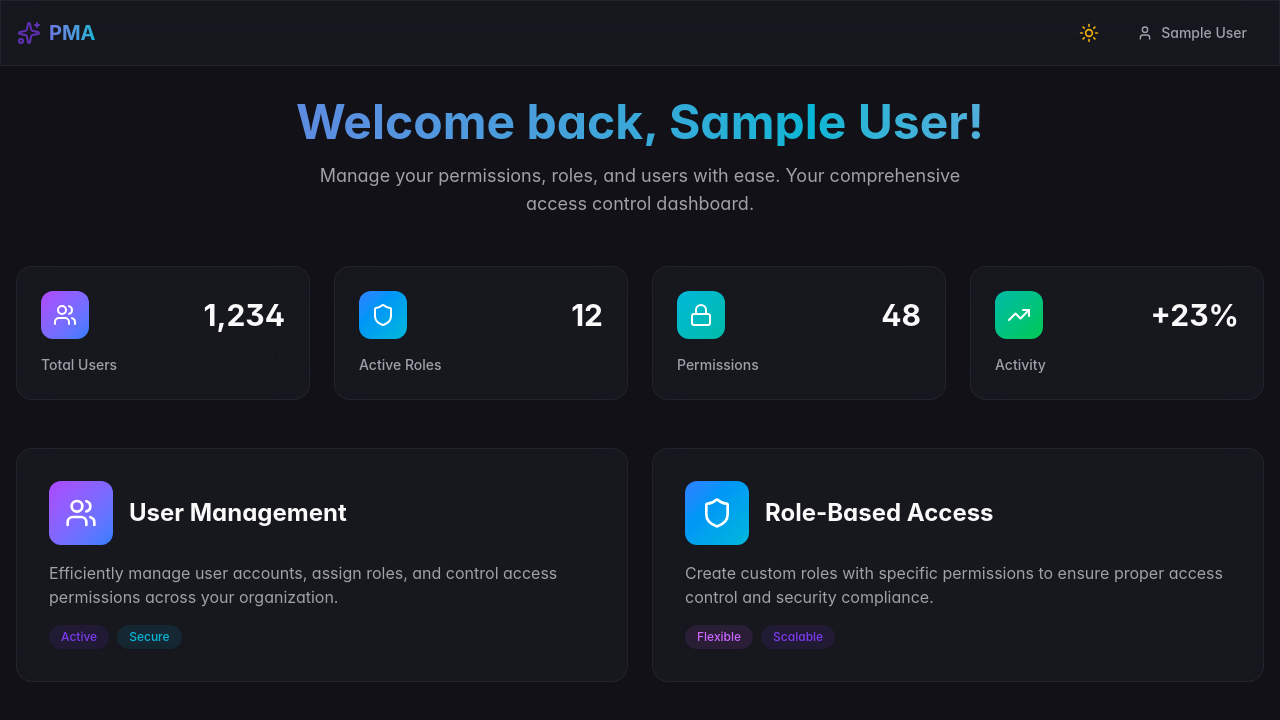
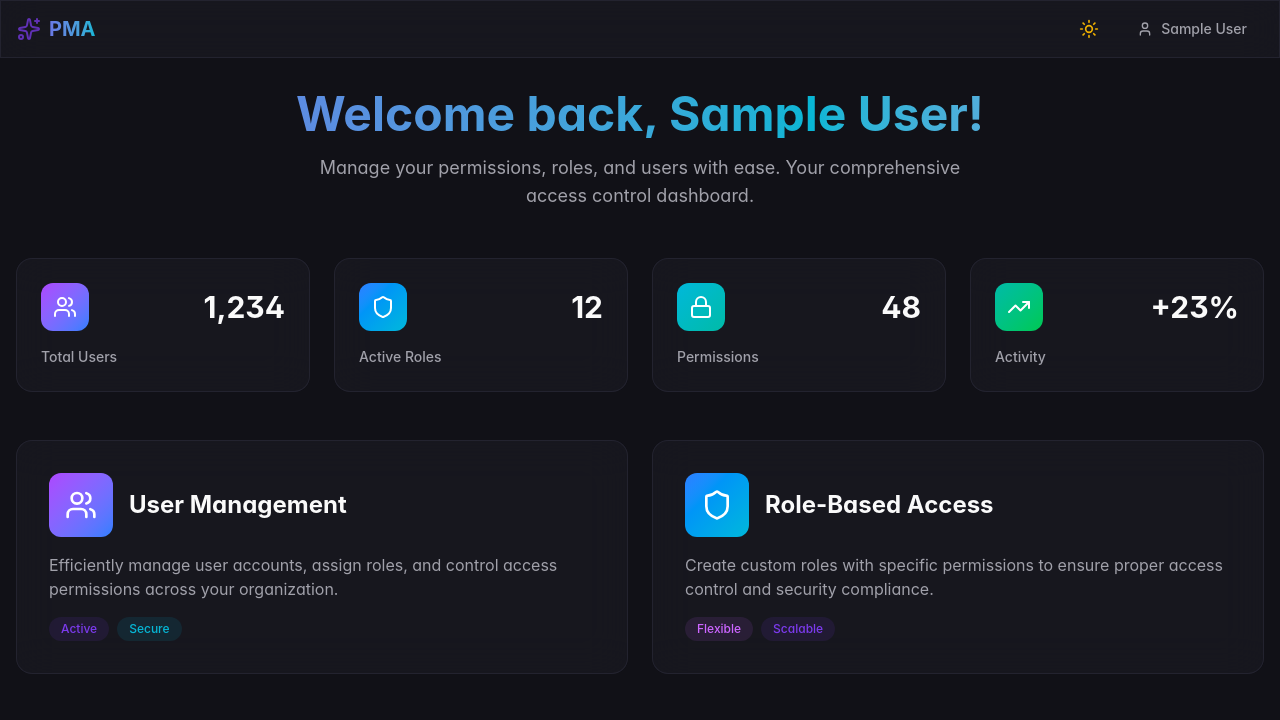
Before and after one commit to zeeshan6789539/PMA, a React (Vite) app in the folder front-end/: page / in a window 1280 px wide. Shown: the top 720 px of the page. Built offline with nearby package versions, Linux system fonts and the light colour scheme; sample sign-in values are in the browser's storage.

Commit message:
Reduce header vertical padding
Decrease header vertical padding from py-3 to py-2 in front-end/src/components/header.tsx to slightly reduce header height and tighten top/bottom spacing for a more compact layout.

```diff
--- a/front-end/src/components/header.tsx
+++ b/front-end/src/components/header.tsx
@@ -22,7 +22,7 @@ export function Header() {
 
     return (
         <header className="sticky top-0 z-50 glass-card border-b border-border/50 backdrop-blur-xl animate-fade-in">
-            <div className="container mx-auto px-4 py-3">
+            <div className="container mx-auto px-4 py-2">
                 <div className="flex items-center justify-between">
                     <div className="flex items-center gap-6">
                         <Link
```
